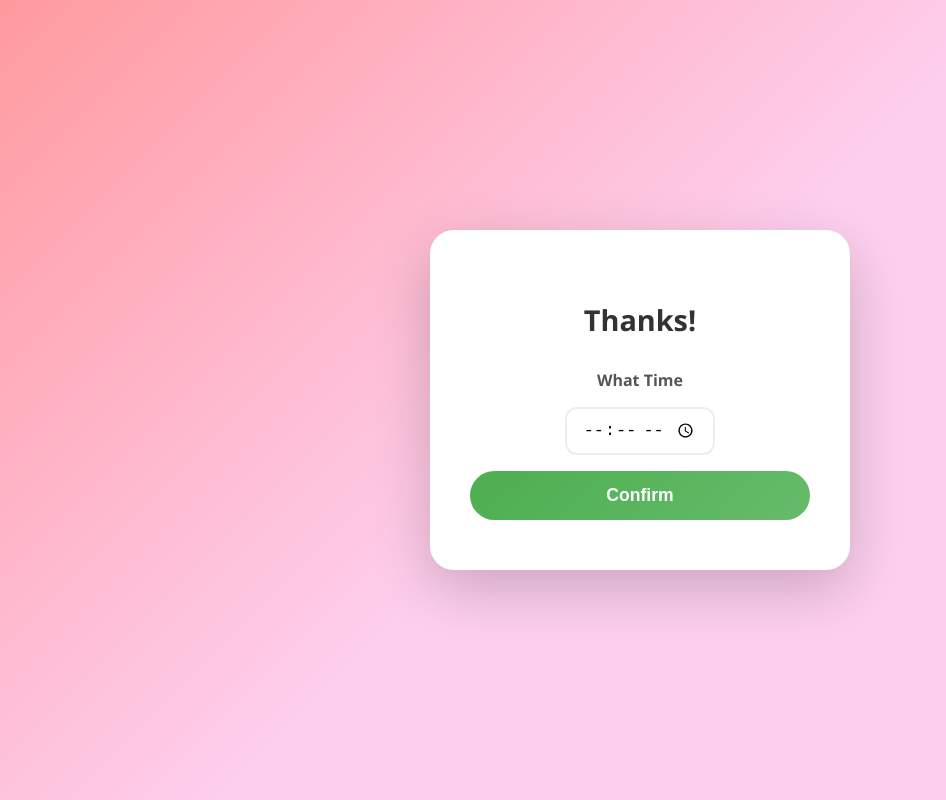
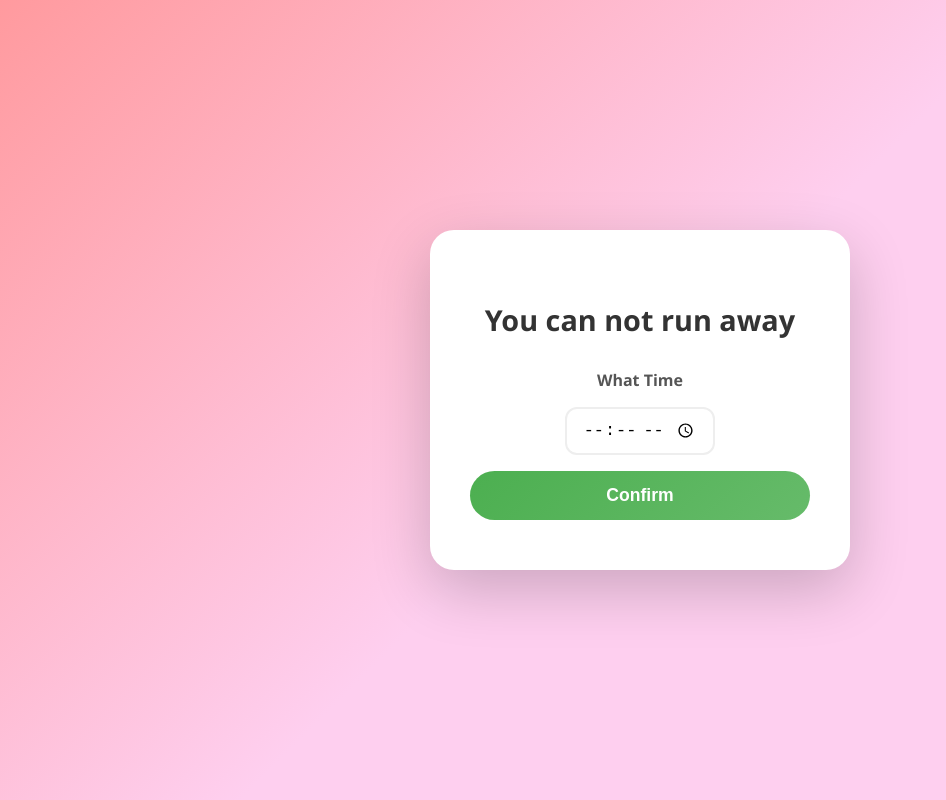
Before and after one commit to silas2009/silas1, a plain HTML site: page index.html in a window 1280 px wide. Both pictures are taken after a click on the button "Yes". Shown: the whole page, without its empty margins (0-946 px from the left). Drawn offline with Linux system fonts and the light colour scheme.

Commit message:
Change response text in sayYes function

```diff
--- a/index.html
+++ b/index.html
@@ -151,7 +151,7 @@
   }
 
   function sayYes() {
-    document.getElementById('mainText').textContent = 'Thanks!';
+    document.getElementById('mainText').textContent = 'You can not run away';
     document.getElementById('btnRow').style.display = 'none';
     document.getElementById('timePicker').style.display = 'flex';
   }
```
